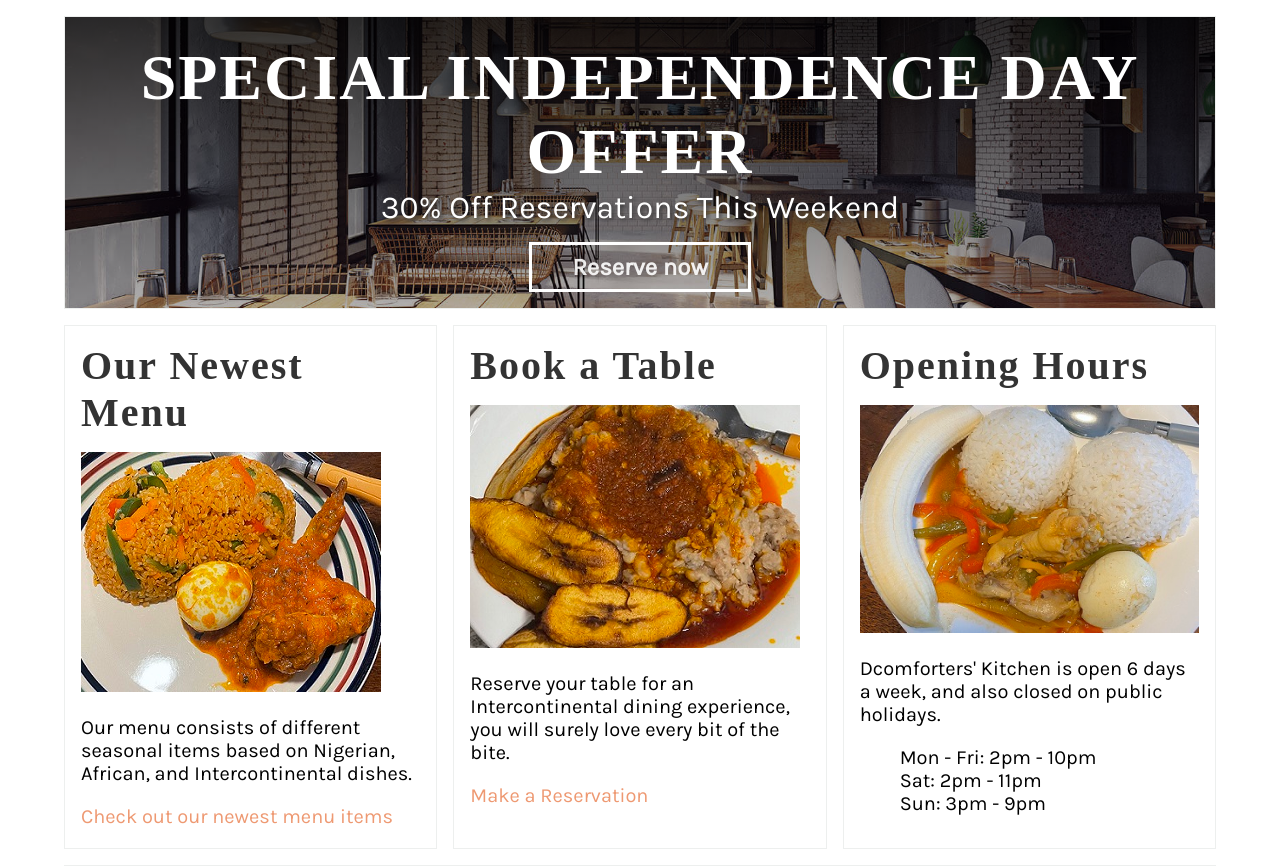
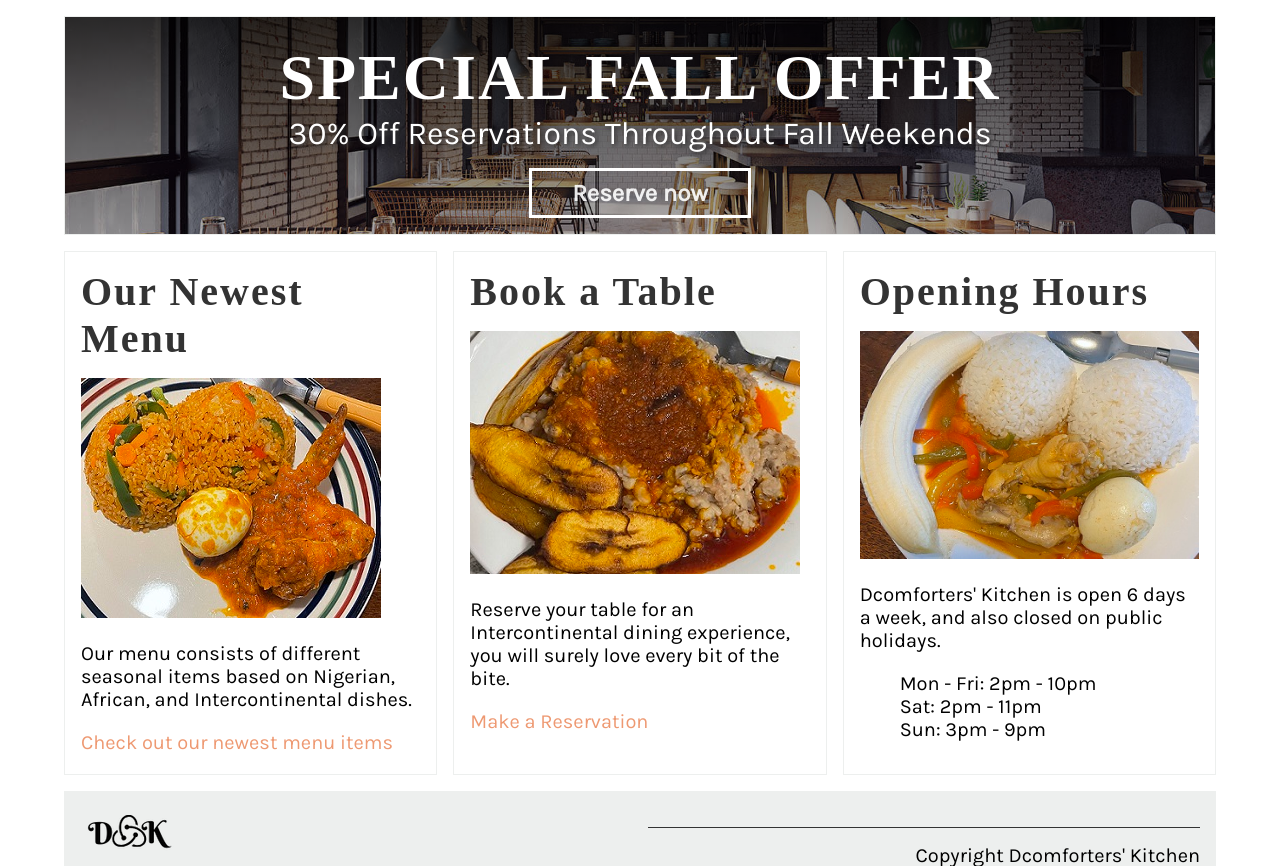
Before and after one commit to Dcomforter/New-Kitchen, a Django app: page / in a window 1280 px wide. Shown: the part 308-1174 px from the top of the page. Run offline with Django 4.2, Linux system fonts and the light colour scheme; some web fonts are replaced.

Commit message:
Updated index.html

```diff
--- a/newapp/templates/index.html
+++ b/newapp/templates/index.html
@@ -4,9 +4,9 @@
 {% block content %}
   <section>
     <article id="hero">
-      <h1 class="heading_shadow">SPECIAL INDEPENDENCE DAY OFFER</h1>
+      <h1 class="heading_shadow">SPECIAL FALL OFFER</h1>
       <p>
-        30% Off Reservations This Weekend
+        30% Off Reservations Throughout Fall Weekends
       </p>
       <a href="{% url 'reservation' %}" class="cta"> Reserve now </a>
     </article>
```
